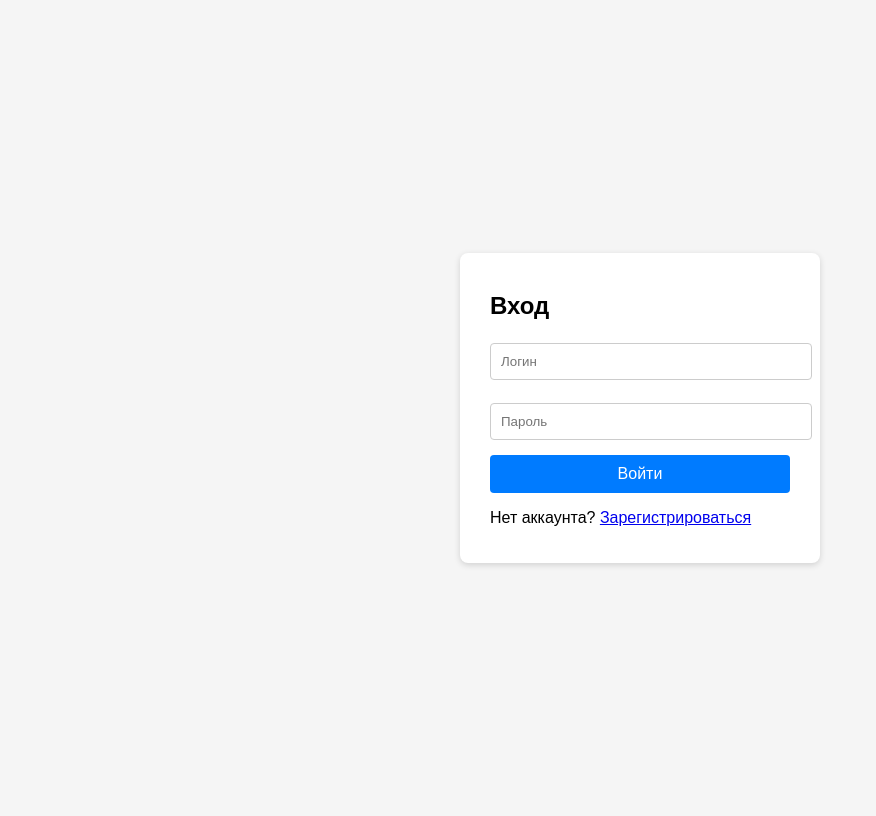
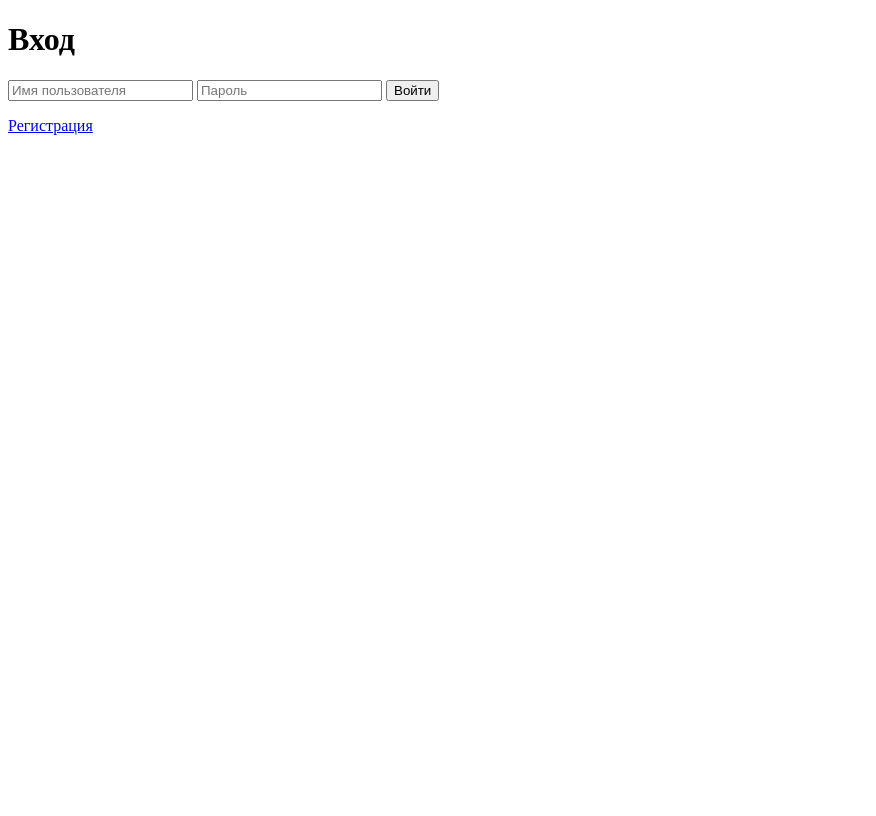
Before and after one commit to Fa1bu/Password-generator, a Flask app: page /login in a window 1280 px wide. Shown: the whole page, without its empty margins (0-876 px from the left). After the commit the page ends 135 px from the top, so only its background shows below. Run offline with Flask 3, Linux system fonts and the light colour scheme.

Commit message:
Update login.html

```diff
--- a/templates/login.html
+++ b/templates/login.html
@@ -1,26 +1,18 @@
-<!DOCTYPE html>
-<html lang="ru">
-<head>
-    <meta charset="UTF-8" />
-    <title>Вход</title>
-    <style>
-        body { font-family: Arial, sans-serif; background: #f5f5f5; display: flex; justify-content: center; align-items: center; height: 100vh; }
-        form { background: white; padding: 20px 30px; border-radius: 8px; box-shadow: 0 2px 6px rgba(0,0,0,0.15); width: 300px; }
-        h2 { margin-bottom: 15px; }
-        input { width: 100%; padding: 10px; margin-top: 8px; margin-bottom: 15px; border: 1px solid #ccc; border-radius: 4px; }
-        button { width: 100%; padding: 10px; background: #007bff; border: none; color: white; font-size: 16px; border-radius: 4px; cursor: pointer; }
-        button:hover { background: #0056b3; }
-        .error { color: red; margin-bottom: 10px; }
-    </style>
-</head>
-<body>
-    <form method="post" action="{{ url_for('login') }}">
-        <h2>Вход</h2>
-        <input type="text" name="username" placeholder="Логин" required />
-        <input type="password" name="password" placeholder="Пароль" required />
-        <button type="submit">Войти</button>
-        <p>Нет аккаунта? <a href="{{ url_for('register') }}">Зарегистрироваться</a></p>
-        </form>
-    </form>
-</body>
-</html>
+<!doctype html>
+<title>Вход</title>
+<h1>Вход</h1>
+<form method="post">
+  <input name="username" placeholder="Имя пользователя" required>
+  <input name="password" type="password" placeholder="Пароль" required>
+  <button type="submit">Войти</button>
+</form>
+<p><a href="{{ url_for('register') }}">Регистрация</a></p>
+{% with messages = get_flashed_messages() %}
+  {% if messages %}
+    <ul style="color:red">
+      {% for m in messages %}
+        <li>{{ m }}</li>
+      {% endfor %}
+    </ul>
+  {% endif %}
+{% endwith %}
```
